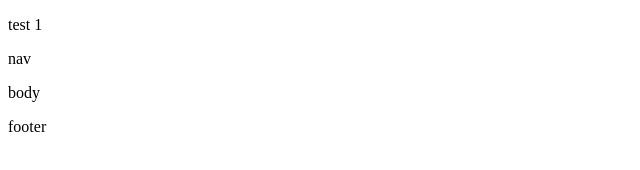
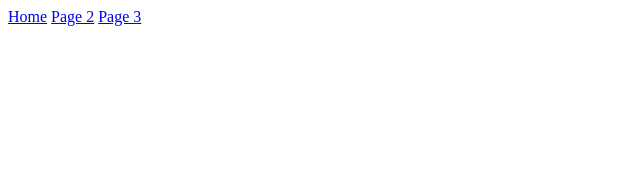
Before and after one commit to BG689/SANDBOX, a plain HTML site: page index.html in a window 1280 px wide. Shown: the whole page, without its empty margins (0-640 px from the left). Drawn offline with Linux system fonts and the light colour scheme.

Commit message:
Nav menu framework

```diff
--- a/index.html
+++ b/index.html
@@ -1,22 +1,12 @@
 <!DOCTYPE html>
 <html>
   <head>
-        <p>test 1</p>
     <nav>
-            <p>nav</p>
-            <div>
+      <div class="nav-container">
+        <a href="placeholder">Home</a>
+        <a href="placeholder">Page 2</a>
+        <a href="placeholder">Page 3</a>
       </div>
     </nav>
   </head>
-            <body>
-                <p>body</p>
-                <div>
-                </div>
-            </body>
-        <footer>
-            <p>footer</p>
-            <div>
-            </div>
-        </footer>
-
 </html>
```
Also changed, not shown: 1 other file. Lines whose indentation alone changed are shown as unchanged.
